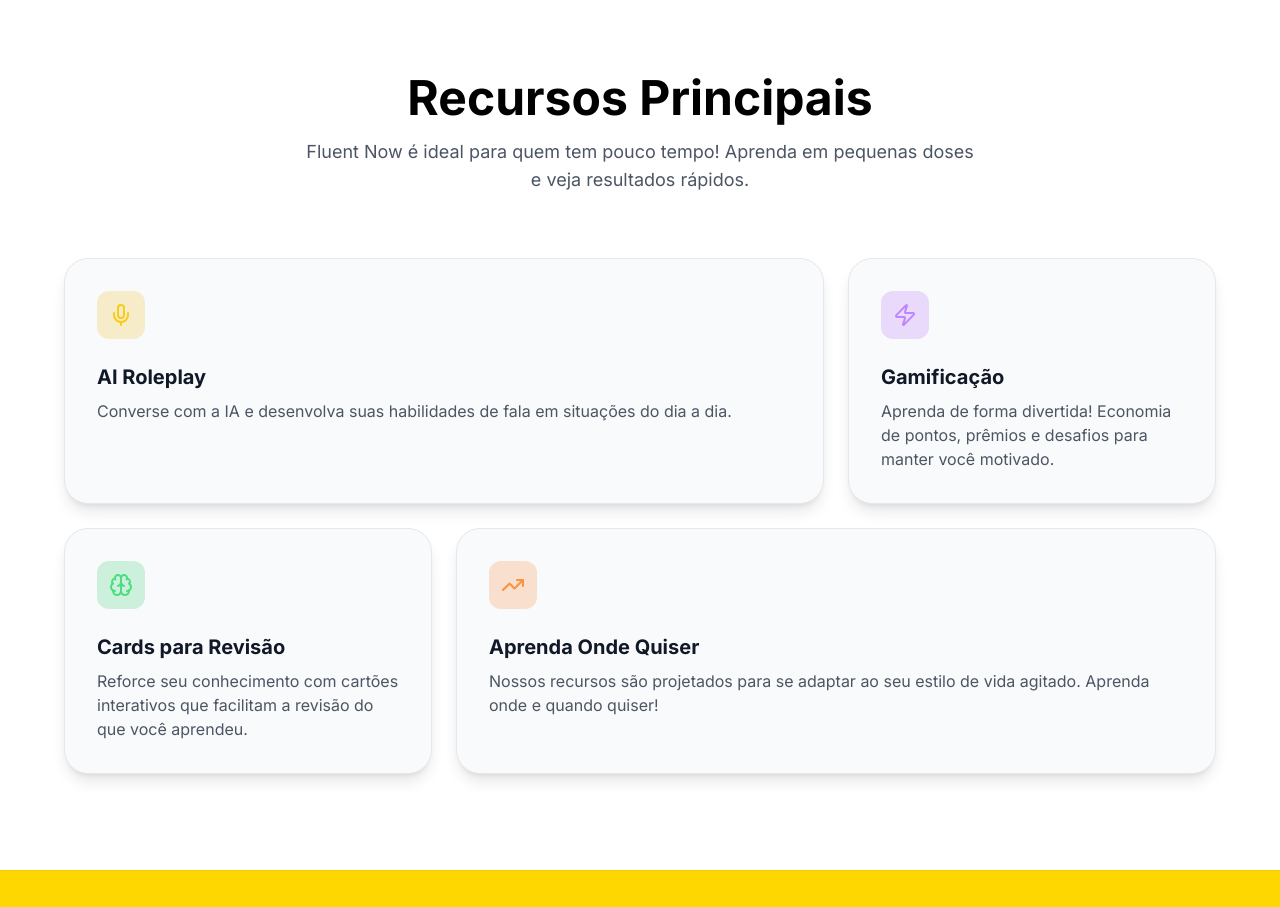
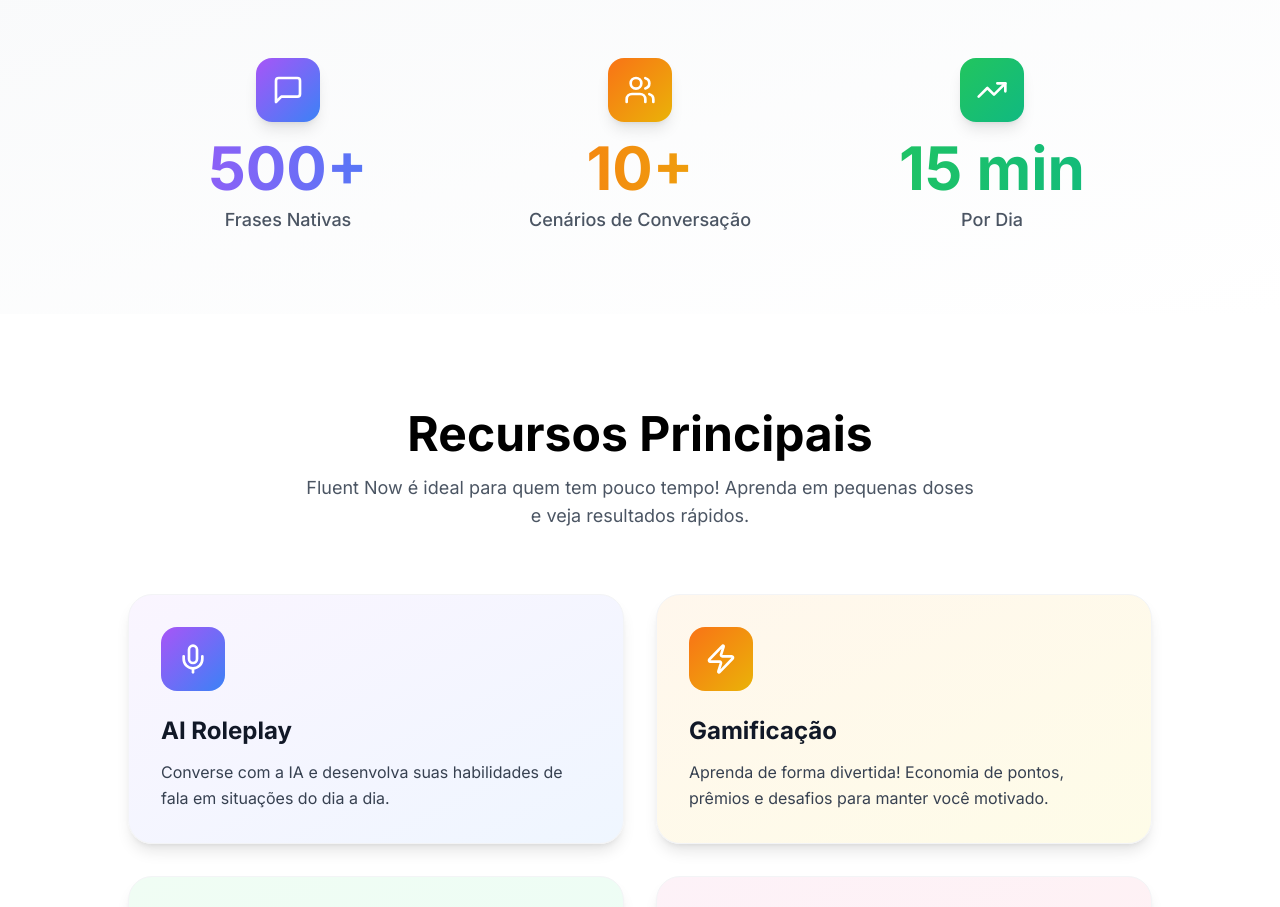
Before and after one commit to luizotaviogregoriorocha-lab/Fluent-Now, a Next.js app: page / in a window 1280 px wide. Shown: the part 900-1807 px from the top of the page. Built offline with nearby package versions, Linux system fonts and the light colour scheme.

Commit message:
Add VisualFeatures and Stats components with gradients

```diff
--- a/app/page.tsx
+++ b/app/page.tsx
@@ -1,15 +1,17 @@
 import Hero from "@/components/landing/Hero";
-import Features from "@/components/landing/Features";
+import VisualFeatures from "@/components/landing/VisualFeatures";
 import HowItWorks from "@/components/landing/HowItWorks";
+import Stats from "@/components/landing/Stats";
 import FAQ from "@/components/landing/FAQ";
 import CTA from "@/components/landing/CTA";
 import Footer from "@/components/landing/Footer";
 
 export default function Home() {
     return (
-        <main className="min-h-screen bg-black text-white selection:bg-yellow-500/30">
+        <main className="min-h-screen bg-white text-black selection:bg-yellow-500/30">
             <Hero />
-            <Features />
+            <Stats />
+            <VisualFeatures />
             <HowItWorks />
             <FAQ />
             <CTA />
--- /dev/null
+++ b/components/landing/Stats.tsx
@@ -0,0 +1,67 @@
+"use client";
+
+import { motion } from "framer-motion";
+import { Users, MessageSquare, TrendingUp } from "lucide-react";
+
+const stats = [
+    {
+        number: "500+",
+        label: "Frases Nativas",
+        icon: MessageSquare,
+        gradient: "from-purple-500 to-blue-500",
+    },
+    {
+        number: "10+",
+        label: "Cenários de Conversação",
+        icon: Users,
+        gradient: "from-orange-500 to-yellow-500",
+    },
+    {
+        number: "15 min",
+        label: "Por Dia",
+        icon: TrendingUp,
+        gradient: "from-green-500 to-emerald-500",
+    },
+];
+
+export default function Stats() {
+    return (
+        <section className="py-20 bg-gradient-to-br from-gray-50 to-white">
+            <div className="container mx-auto px-4">
+                <div className="grid grid-cols-1 md:grid-cols-3 gap-8 max-w-5xl mx-auto">
+                    {stats.map((stat, index) => (
+                        <motion.div
+                            key={index}
+                            initial={{ opacity: 0, scale: 0.9 }}
+                            whileInView={{ opacity: 1, scale: 1 }}
+                            viewport={{ once: true }}
+                            transition={{ delay: index * 0.1 }}
+                            className="text-center"
+                        >
+                            {/* Icon Badge */}
+                            <div className="flex justify-center mb-4">
+                                <div className={`w-16 h-16 rounded-2xl bg-gradient-to-br ${stat.gradient} flex items-center justify-center shadow-lg`}>
+                                    <stat.icon className="w-8 h-8 text-white" />
+                                </div>
+                            </div>
+
+                            {/* Number */}
+                            <motion.div
+                                initial={{ opacity: 0, y: 20 }}
+                                whileInView={{ opacity: 1, y: 0 }}
+                                viewport={{ once: true }}
+                                transition={{ delay: index * 0.1 + 0.2 }}
+                                className={`text-5xl md:text-6xl font-bold bg-gradient-to-r ${stat.gradient} bg-clip-text text-transparent mb-2`}
+                            >
+                                {stat.number}
+                            </motion.div>
+
+                            {/* Label */}
+                            <p className="text-gray-600 font-medium text-lg">{stat.label}</p>
+                        </motion.div>
+                    ))}
+                </div>
+            </div>
+        </section>
+    );
+}
--- /dev/null
+++ b/components/landing/VisualFeatures.tsx
@@ -0,0 +1,83 @@
+"use client";
+
+import { motion } from "framer-motion";
+import { Mic, Brain, Zap, Clock } from "lucide-react";
+
+const features = [
+    {
+        title: "AI Roleplay",
+        description: "Converse com a IA e desenvolva suas habilidades de fala em situações do dia a dia.",
+        icon: Mic,
+        gradient: "from-purple-500 to-blue-500",
+        bgGradient: "from-purple-50 to-blue-50",
+    },
+    {
+        title: "Gamificação",
+        description: "Aprenda de forma divertida! Economia de pontos, prêmios e desafios para manter você motivado.",
+        icon: Zap,
+        gradient: "from-orange-500 to-yellow-500",
+        bgGradient: "from-orange-50 to-yellow-50",
+    },
+    {
+        title: "Cards para Revisão",
+        description: "Reforce seu conhecimento com cartões interativos que facilitam a revisão do que você aprendeu.",
+        icon: Brain,
+        gradient: "from-green-500 to-emerald-500",
+        bgGradient: "from-green-50 to-emerald-50",
+    },
+    {
+        title: "Aprenda no Seu Ritmo",
+        description: "Nossos recursos são projetados para se adaptar ao seu estilo de vida agitado. Aprenda onde e quando quiser!",
+        icon: Clock,
+        gradient: "from-pink-500 to-rose-500",
+        bgGradient: "from-pink-50 to-rose-50",
+    },
+];
+
+export default function VisualFeatures() {
+    return (
+        <section className="py-24 bg-white relative overflow-hidden">
+            <div className="container mx-auto px-4">
+
+                <div className="text-center mb-16">
+                    <motion.h2
+                        initial={{ opacity: 0, y: 20 }}
+                        whileInView={{ opacity: 1, y: 0 }}
+                        viewport={{ once: true }}
+                        className="text-3xl md:text-5xl font-bold text-black mb-4"
+                    >
+                        Recursos Principais
+                    </motion.h2>
+                    <p className="text-gray-600 max-w-2xl mx-auto text-lg">
+                        Fluent Now é ideal para quem tem pouco tempo! Aprenda em pequenas doses e veja resultados rápidos.
+                    </p>
+                </div>
+
+                <div className="grid grid-cols-1 md:grid-cols-2 gap-8 max-w-5xl mx-auto">
+                    {features.map((feature, index) => (
+                        <motion.div
+                            key={index}
+                            initial={{ opacity: 0, y: 20 }}
+                            whileInView={{ opacity: 1, y: 0 }}
+                            viewport={{ once: true }}
+                            transition={{ delay: index * 0.1 }}
+                            className={`group relative p-8 rounded-3xl bg-gradient-to-br ${feature.bgGradient} border border-gray-100 hover:border-gray-200 transition-all overflow-hidden shadow-lg hover:shadow-2xl`}
+                        >
+                            {/* Icon with Gradient Background */}
+                            <div className={`w-16 h-16 rounded-2xl bg-gradient-to-br ${feature.gradient} flex items-center justify-center mb-6 group-hover:scale-110 transition-transform`}>
+                                <feature.icon className="w-8 h-8 text-white" />
+                            </div>
+
+                            <h3 className="text-2xl font-bold text-gray-900 mb-3">{feature.title}</h3>
+                            <p className="text-gray-700 leading-relaxed">{feature.description}</p>
+
+                            {/* Hover Glow Effect */}
+                            <div className={`absolute inset-0 bg-gradient-to-r ${feature.gradient} opacity-0 group-hover:opacity-5 transition-opacity pointer-events-none`} />
+                        </motion.div>
+                    ))}
+                </div>
+
+            </div>
+        </section>
+    );
+}
```
